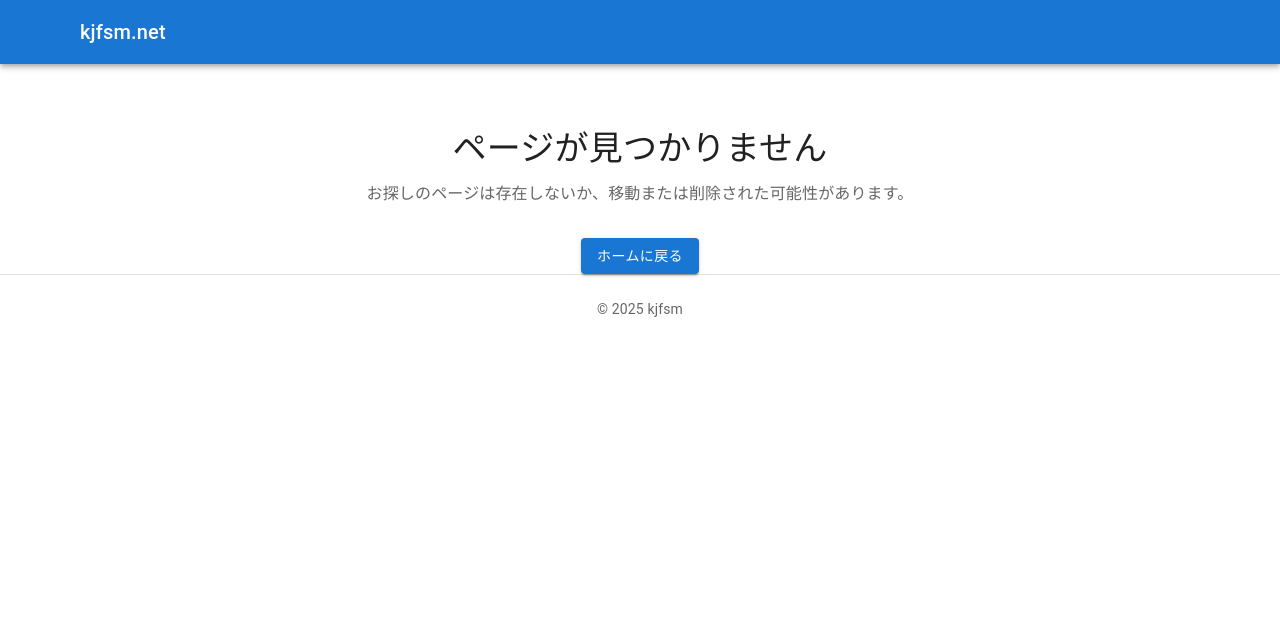
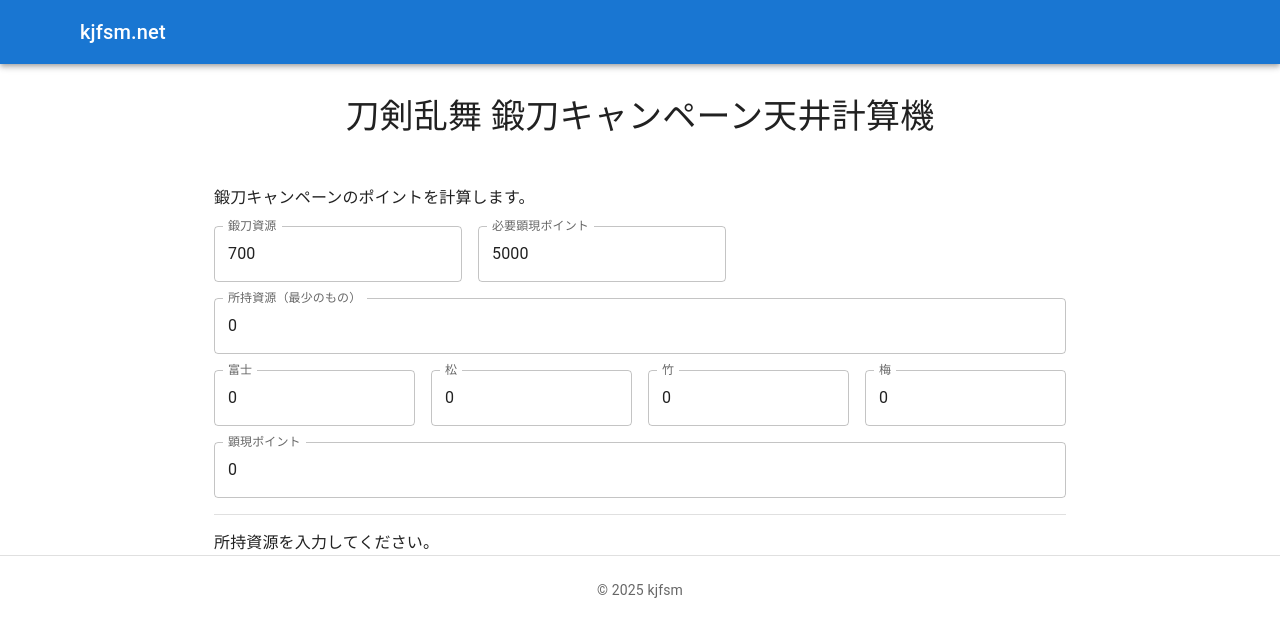
Before and after one commit to kjfsm/kjfsm.github.io, a Next.js app: page /tourabu/tantou-cp in a window 1280 px wide. Before the commit this address had no page. Shown: the top 636 px of the page. Built offline with nearby package versions, Linux system fonts and the light colour scheme; some icons are missing; what @mui/material-nextjs would draw is missing.

Commit message:
鍛刀キャンペーン計算機ページを作成

```diff
--- /dev/null
+++ b/src/app/tourabu/tantou-cp/page.tsx
@@ -0,0 +1,190 @@
+"use client";
+import { Box, Divider, Stack, TextField, Typography } from "@mui/material";
+import { useState } from "react";
+
+export default function Page() {
+  const [neededShigen, setNeededShigen] = useState<number>(700);
+  const [neededPoint, setNeededPoint] = useState<number>(5000);
+  const [shojiShigen, setShojiShigen] = useState<number>(0);
+  const [fuji, setFuji] = useState<number>(0);
+  const [matsu, setMatsu] = useState<number>(0);
+  const [take, setTake] = useState<number>(0);
+  const [ume, setUme] = useState<number>(0);
+  const [point, setPoint] = useState<number>(0);
+  return (
+    <>
+      <Box
+        sx={{
+          my: 4,
+          display: "flex",
+          flexDirection: "column",
+          justifyContent: "center",
+          alignItems: "center",
+        }}
+      >
+        <Typography variant="h4" component="h1" sx={{ mb: 2 }}>
+          刀剣乱舞 鍛刀キャンペーン天井計算機
+        </Typography>
+      </Box>
+      <Box>
+        <Typography variant="body1" component="p">
+          鍛刀キャンペーンのポイントを計算します。
+        </Typography>
+
+        <Box component={"form"} noValidate autoComplete="off">
+          <Stack spacing={2} sx={{ mt: 2 }}>
+            <Stack spacing={2} direction="row">
+              <TextField
+                type="text"
+                label="鍛刀資源"
+                id="shigen"
+                value={neededShigen}
+                onChange={(e) => {
+                  setNeededShigen(Number.parseInt(e.target.value));
+                }}
+              />
+              <TextField
+                type="text"
+                label="必要顕現ポイント"
+                id="neededPoint"
+                value={neededPoint}
+                onChange={(e) => {
+                  setNeededPoint(Number.parseFloat(e.target.value));
+                }}
+              />
+            </Stack>
+
+            <TextField
+              type="text"
+              label="所持資源（最少のもの）"
+              id="shoji"
+              value={shojiShigen}
+              slotProps={{
+                htmlInput: {
+                  inputMode: "numeric",
+                },
+              }}
+              onChange={(e) => {
+                const value = Number.parseFloat(e.target.value);
+                if (Number.isNaN(value) || value < 0) {
+                  setShojiShigen(0);
+                  return;
+                }
+                setShojiShigen(value);
+              }}
+            />
+            <Stack spacing={2} sx={{ mt: 2 }} direction="row">
+              <TextField
+                type="text"
+                label="富士"
+                id="fuji"
+                value={fuji}
+                slotProps={{
+                  htmlInput: {
+                    inputMode: "numeric",
+                  },
+                }}
+                onChange={(e) => {
+                  setFuji(Number.parseInt(e.target.value));
+                }}
+              />
+              <TextField
+                type="text"
+                label="松"
+                id="matsu"
+                value={matsu}
+                slotProps={{
+                  htmlInput: {
+                    inputMode: "numeric",
+                  },
+                }}
+                onChange={(e) => {
+                  setMatsu(Number(e.target.value));
+                }}
+              />
+              <TextField
+                type="text"
+                label="竹"
+                id="take"
+                value={take}
+                slotProps={{
+                  htmlInput: {
+                    inputMode: "numeric",
+                  },
+                }}
+                onChange={(e) => {
+                  setTake(Number(e.target.value));
+                }}
+              />
+              <TextField
+                type="text"
+                label="梅"
+                id="ume"
+                value={ume}
+                slotProps={{
+                  htmlInput: {
+                    inputMode: "numeric",
+                  },
+                }}
+                onChange={(e) => {
+                  setUme(Number(e.target.value));
+                }}
+              />
+            </Stack>
+            <TextField
+              type="text"
+              label="顕現ポイント"
+              id="point"
+              value={point}
+              slotProps={{
+                htmlInput: {
+                  inputMode: "numeric",
+                },
+              }}
+              onChange={(e) => {
+                setPoint(Number(e.target.value));
+              }}
+            />
+          </Stack>
+          <Divider sx={{ my: 2 }} />
+          {shojiShigen === 0 ? (
+            <Typography variant="body1" component="p">
+              所持資源を入力してください。
+            </Typography>
+          ) : shojiShigen > 0 &&
+            neededShigen * (fuji + matsu + take + ume) <= shojiShigen &&
+            neededPoint <=
+              Math.trunc(shojiShigen / neededShigen) * 5 + point ? (
+            <Typography variant="body1" component="p">
+              顕現可能！（札不使用）
+            </Typography>
+          ) : neededShigen * (fuji + matsu + take + ume) <= shojiShigen &&
+            neededPoint <=
+              Math.trunc(shojiShigen / neededShigen) * 5 +
+                ume * 5 +
+                take * 10 +
+                matsu * 15 +
+                fuji * 55 +
+                point ? (
+            <Typography variant="body1" component="p">
+              顕現可能！（札使用）
+            </Typography>
+          ) : (
+            <Typography variant="body1" component="p">
+              顕現ポイントが足りません… <br />
+              （鍛刀可能回数
+              {Math.trunc(shojiShigen / neededShigen)}回,到達顕現ポイント
+              {Math.trunc(shojiShigen / neededShigen) * 5 +
+                ume * 5 +
+                take * 10 +
+                matsu * 15 +
+                fuji * 55 +
+                point}
+              （札使用時））
+            </Typography>
+          )}
+        </Box>
+      </Box>
+    </>
+  );
+}
--- a/src/components/Drawer.tsx
+++ b/src/components/Drawer.tsx
@@ -1,4 +1,5 @@
 "use client";
+import CalculateIcon from "@mui/icons-material/Calculate";
 import ChatIcon from "@mui/icons-material/Chat";
 import EmojiPeopleIcon from "@mui/icons-material/EmojiPeople";
 import HomeIcon from "@mui/icons-material/Home";
@@ -28,6 +29,11 @@
     { icon: <EmojiPeopleIcon />, text: "自分について", path: "/about" },
     { icon: <WindowIcon />, text: "Windows", path: "/windows" },
     { icon: <ChatIcon />, text: "コンタクト", path: "/contact" },
+    {
+      icon: <CalculateIcon />,
+      text: "鍛刀CP計算機",
+      path: "/tourabu/tantou-cp",
+    },
   ];
 
   const DrawerList = (
```
